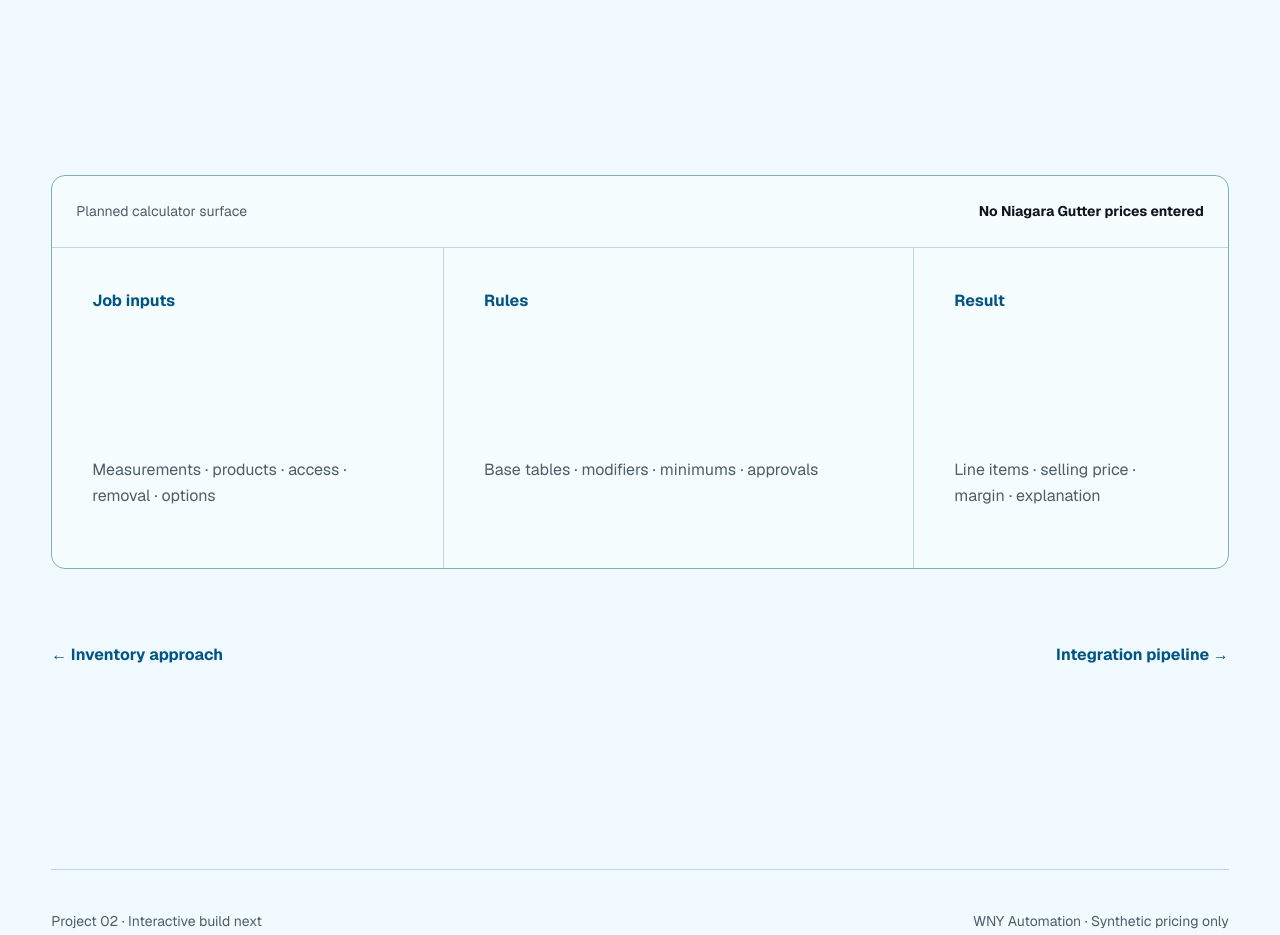
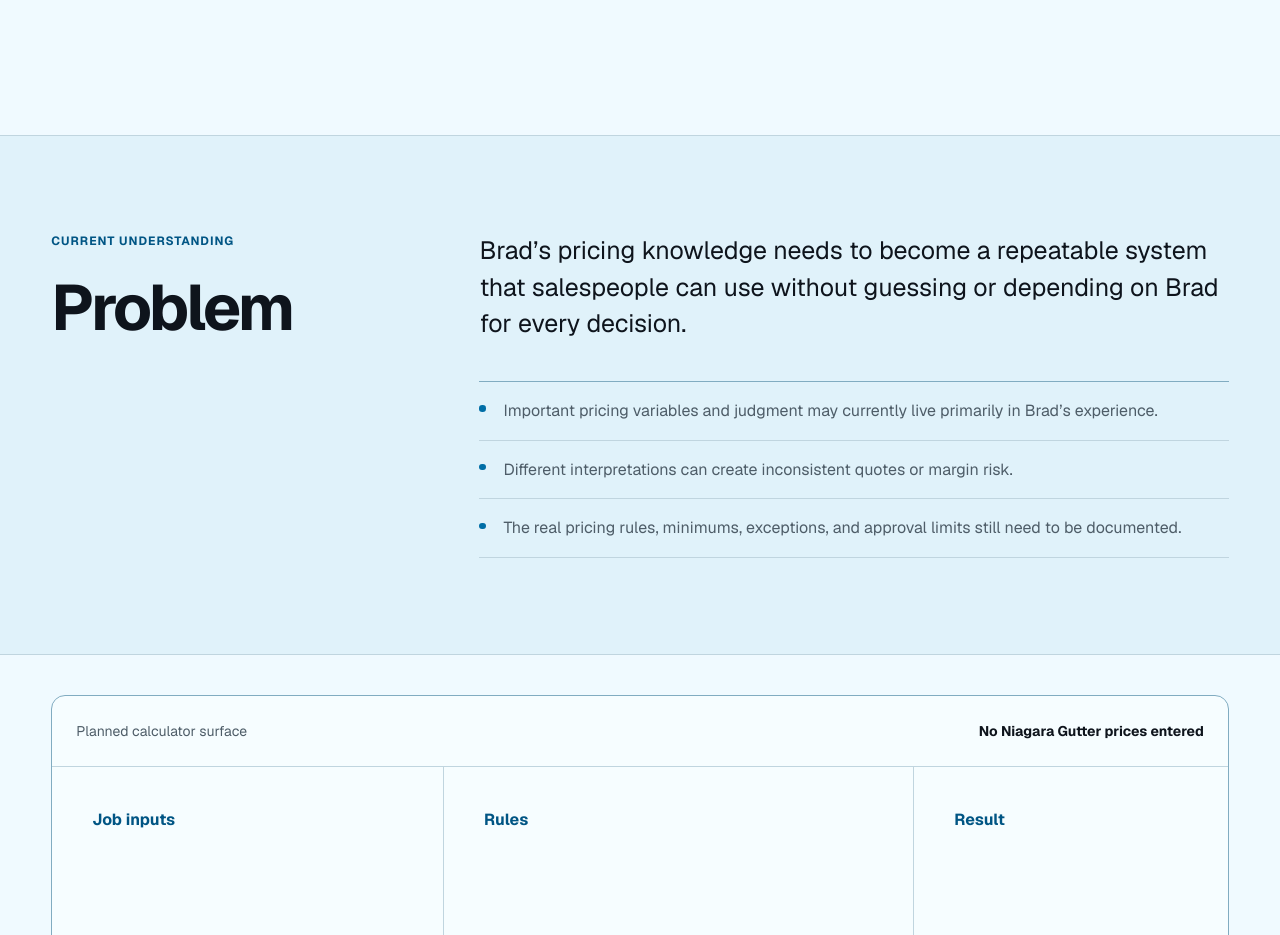
Before and after one commit to ethanfleury03/niagara-gutter-systems-hub, a Next.js app: page /pricing in a window 1280 px wide. Shown: the part 800-1735 px from the top of the page. Built offline with nearby package versions, Linux system fonts and the light colour scheme.

Commit message:
feat: add problem statements to project pages

```diff
--- a/app/pricing/page.tsx
+++ b/app/pricing/page.tsx
@@ -1,6 +1,7 @@
 import type { Metadata } from "next";
 import Link from "next/link";
 import SiteNav from "@/components/SiteNav";
+import ProblemSection from "@/components/ProblemSection";
 
 export const metadata: Metadata = {
   title: "Pricing Calculator Plan | Niagara Gutter Systems Hub",
@@ -23,6 +24,16 @@ export default function PricingPage() {
           <p>The interface will demonstrate rule capture, calculation explanation, margin visibility, and controlled overrides.</p>
         </aside>
       </header>
+
+      <ProblemSection
+        id="pricing-problem"
+        summary="Brad’s pricing knowledge needs to become a repeatable system that salespeople can use without guessing or depending on Brad for every decision."
+        items={[
+          "Important pricing variables and judgment may currently live primarily in Brad’s experience.",
+          "Different interpretations can create inconsistent quotes or margin risk.",
+          "The real pricing rules, minimums, exceptions, and approval limits still need to be documented.",
+        ]}
+      />
 
       <section className="pricing-preview container">
         <div className="pricing-canvas" aria-label="Pricing calculator feature preview">
--- a/app/workstreams.css
+++ b/app/workstreams.css
@@ -171,6 +171,50 @@
 }
 
 .workstream-page { background: var(--color-paper); }
+.problem-section {
+  padding-block: var(--space-3xl);
+  border-block: var(--rule-hair) solid var(--color-rule);
+  background: var(--color-paper-2);
+}
+.problem-grid {
+  display: grid;
+  grid-template-columns: minmax(12rem, 0.55fr) minmax(0, 1.45fr);
+  gap: var(--space-4xl);
+  align-items: start;
+}
+.problem-grid h2 {
+  font-size: clamp(2.5rem, 5vw, 4rem);
+  line-height: 1;
+  letter-spacing: -0.045em;
+}
+.problem-copy > p {
+  max-width: 62ch;
+  margin: 0 0 var(--space-xl);
+  font-size: var(--text-lg);
+  line-height: 1.45;
+}
+.problem-copy ul {
+  margin: 0;
+  padding: 0;
+  list-style: none;
+  border-block-start: var(--rule-hair) solid var(--color-rule-strong);
+}
+.problem-copy li {
+  position: relative;
+  padding: var(--space-md) 0 var(--space-md) var(--space-lg);
+  border-block-end: var(--rule-hair) solid var(--color-rule);
+  color: var(--color-muted);
+}
+.problem-copy li::before {
+  content: "";
+  position: absolute;
+  inset-inline-start: 0;
+  inset-block-start: 1.45rem;
+  width: 0.4rem;
+  height: 0.4rem;
+  border-radius: 50%;
+  background: var(--color-accent);
+}
 .subpage-hero {
   display: grid;
   grid-template-columns: minmax(0, 1.25fr) minmax(20rem, 0.75fr);
@@ -463,6 +507,7 @@
 
 @media (max-width: 60rem) {
   .subpage-hero,
+  .problem-grid,
   .decision-grid,
   .implementation-grid { grid-template-columns: minmax(0, 1fr); }
   .subpage-hero { gap: var(--space-2xl); }
@@ -488,6 +533,9 @@
   .project-menu-state { grid-column: 2; }
   .project-menu-copy small { line-height: 1.4; }
   .subpage-hero { padding-block: var(--space-3xl) var(--space-4xl); }
+  .problem-section { padding-block: var(--space-2xl); }
+  .problem-grid { gap: var(--space-xl); }
+  .problem-copy > p { font-size: var(--text-md); }
   .subpage-hero h1 { font-size: clamp(2.5rem, 13vw, 3.75rem); }
   .back-link { margin-block-end: var(--space-xl); }
   .roadmap-image-scroll img { width: 52rem; max-width: none; }
--- /dev/null
+++ b/components/ProblemSection.tsx
@@ -0,0 +1,24 @@
+type ProblemSectionProps = {
+  id: string;
+  summary: string;
+  items: string[];
+};
+
+export default function ProblemSection({ id, summary, items }: ProblemSectionProps) {
+  return (
+    <section className="problem-section" aria-labelledby={id}>
+      <div className="container problem-grid">
+        <div>
+          <p className="context-line">Current understanding</p>
+          <h2 id={id}>Problem</h2>
+        </div>
+        <div className="problem-copy">
+          <p>{summary}</p>
+          <ul>
+            {items.map((item) => <li key={item}>{item}</li>)}
+          </ul>
+        </div>
+      </div>
+    </section>
+  );
+}
```
Also changed, not shown: app/integration/page.tsx (+11 -0 lines), app/inventory/page.tsx (+11 -0 lines).
